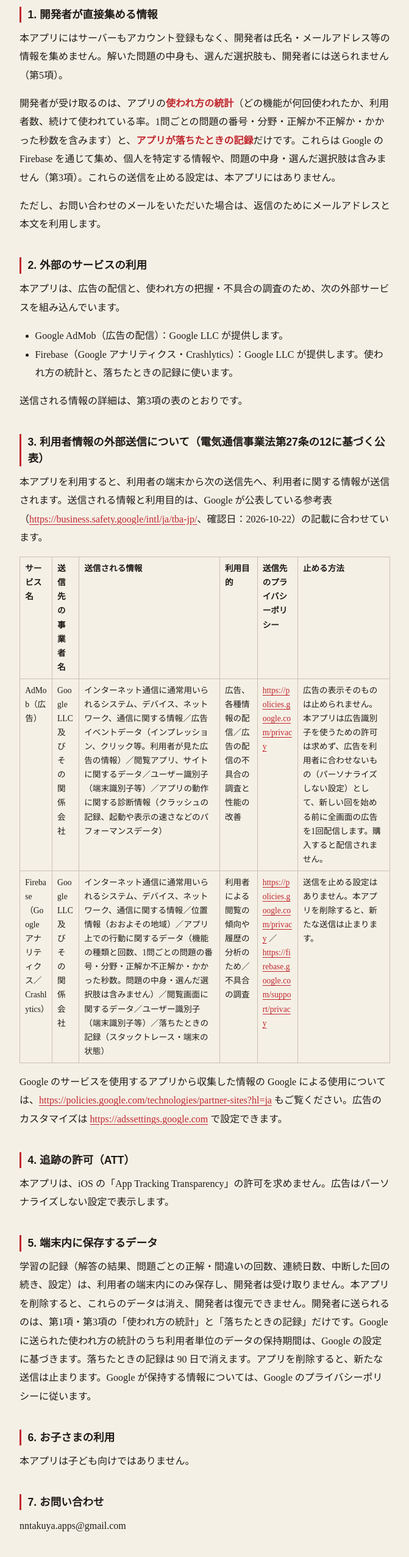
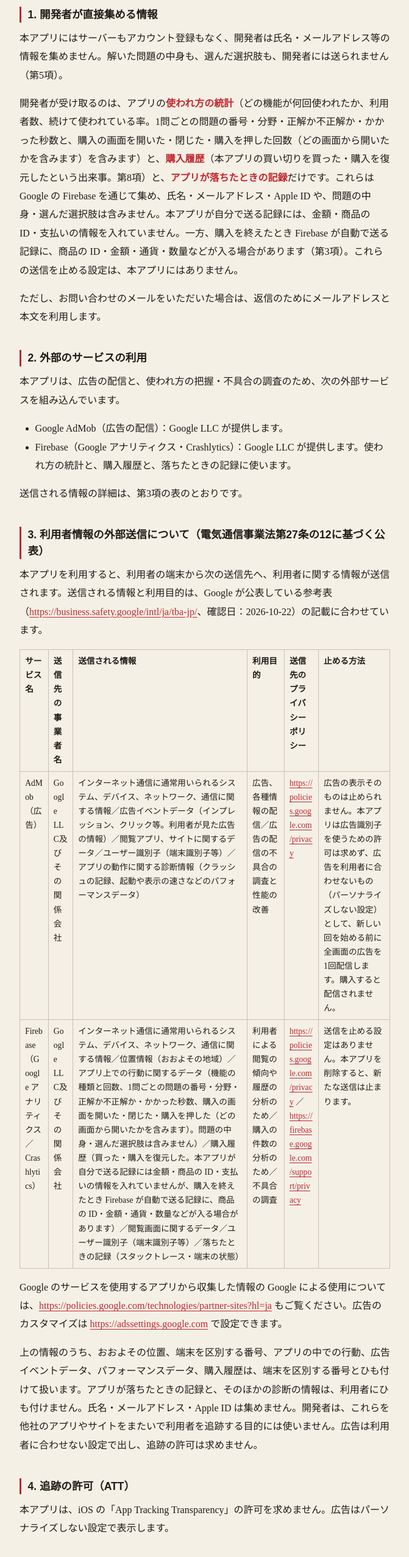
Before and after one commit to nntakuya/nntakuya.github.io, a plain HTML site: page itp-drill/privacy.html in a window 1280 px wide. Shown: the part 240-2794 px from the top of the page at 61% size, without its empty margins (304-975 px from the left). Drawn offline with Linux system fonts and the light colour scheme.

Commit message:
ITP 一問一答のプライバシーポリシーを第 9 版にする（購入履歴をひも付く・自動の購入の記録の書き分け・改定日 2026-11-22。D-674・D-700・D-701）
Co-Authored-By: Claude Opus 5.5 <noreply@anthropic.com>

```diff
--- a/itp-drill/privacy.html
+++ b/itp-drill/privacy.html
@@ -13,33 +13,34 @@
 <p>開発者 nntakuya（以下「開発者」）は、iOS アプリ「ITパスポート 一問一答」（以下「本アプリ」）における利用者の情報の取り扱いを、以下のとおり定めます。</p>
 <h2>1. 開発者が直接集める情報</h2>
 <p>本アプリにはサーバーもアカウント登録もなく、開発者は氏名・メールアドレス等の情報を集めません。解いた問題の中身も、選んだ選択肢も、開発者には送られません（第5項）。</p>
-<p>開発者が受け取るのは、アプリの<strong>使われ方の統計</strong>（どの機能が何回使われたか、利用者数、続けて使われている率。1問ごとの問題の番号・分野・正解か不正解か・かかった秒数を含みます）と、<strong>アプリが落ちたときの記録</strong>だけです。これらは Google の Firebase を通じて集め、個人を特定する情報や、問題の中身・選んだ選択肢は含みません（第3項）。これらの送信を止める設定は、本アプリにはありません。</p>
+<p>開発者が受け取るのは、アプリの<strong>使われ方の統計</strong>（どの機能が何回使われたか、利用者数、続けて使われている率。1問ごとの問題の番号・分野・正解か不正解か・かかった秒数と、購入の画面を開いた・閉じた・購入を押した回数（どの画面から開いたかを含みます）を含みます）と、<strong>購入履歴</strong>（本アプリの買い切りを買った・購入を復元したという出来事。第8項）と、<strong>アプリが落ちたときの記録</strong>だけです。これらは Google の Firebase を通じて集め、氏名・メールアドレス・Apple ID や、問題の中身・選んだ選択肢は含みません。本アプリが自分で送る記録には、金額・商品の ID・支払いの情報を入れていません。一方、購入を終えたとき Firebase が自動で送る記録に、商品の ID・金額・通貨・数量などが入る場合があります（第3項）。これらの送信を止める設定は、本アプリにはありません。</p>
 <p>ただし、お問い合わせのメールをいただいた場合は、返信のためにメールアドレスと本文を利用します。</p>
 <h2>2. 外部のサービスの利用</h2>
 <p>本アプリは、広告の配信と、使われ方の把握・不具合の調査のため、次の外部サービスを組み込んでいます。</p>
-<ul><li>Google AdMob（広告の配信）：Google LLC が提供します。</li><li>Firebase（Google アナリティクス・Crashlytics）：Google LLC が提供します。使われ方の統計と、落ちたときの記録に使います。</li></ul>
+<ul><li>Google AdMob（広告の配信）：Google LLC が提供します。</li><li>Firebase（Google アナリティクス・Crashlytics）：Google LLC が提供します。使われ方の統計と、購入履歴と、落ちたときの記録に使います。</li></ul>
 <p>送信される情報の詳細は、第3項の表のとおりです。</p>
 <h2>3. 利用者情報の外部送信について（電気通信事業法第27条の12に基づく公表）</h2>
 <p>本アプリを利用すると、利用者の端末から次の送信先へ、利用者に関する情報が送信されます。送信される情報と利用目的は、Google が公表している参考表（<a href="https://business.safety.google/intl/ja/tba-jp/">https://business.safety.google/intl/ja/tba-jp/</a>、確認日：2026-10-22）の記載に合わせています。</p>
 <div class="table"><table><thead><tr><th scope="col">サービス名</th><th scope="col">送信先の事業者名</th><th scope="col">送信される情報</th><th scope="col">利用目的</th><th scope="col">送信先のプライバシーポリシー</th><th scope="col">止める方法</th></tr></thead><tbody>
 <tr><td>AdMob（広告）</td><td>Google LLC及びその関係会社</td><td>インターネット通信に通常用いられるシステム、デバイス、ネットワーク、通信に関する情報／広告イベントデータ（インプレッション、クリック等。利用者が見た広告の情報）／閲覧アプリ、サイトに関するデータ／ユーザー識別子（端末識別子等）／アプリの動作に関する診断情報（クラッシュの記録、起動や表示の速さなどのパフォーマンスデータ）</td><td>広告、各種情報の配信／広告の配信の不具合の調査と性能の改善</td><td><a href="https://policies.google.com/privacy?hl=ja">https://policies.google.com/privacy</a></td><td>広告の表示そのものは止められません。本アプリは広告識別子を使うための許可は求めず、広告を利用者に合わせないもの（パーソナライズしない設定）として、新しい回を始める前に全画面の広告を1回配信します。購入すると配信されません。</td></tr>
-<tr><td>Firebase（Google アナリティクス／Crashlytics）</td><td>Google LLC及びその関係会社</td><td>インターネット通信に通常用いられるシステム、デバイス、ネットワーク、通信に関する情報／位置情報（おおよその地域）／アプリ上での行動に関するデータ（機能の種類と回数、1問ごとの問題の番号・分野・正解か不正解か・かかった秒数。問題の中身・選んだ選択肢は含みません）／閲覧画面に関するデータ／ユーザー識別子（端末識別子等）／落ちたときの記録（スタックトレース・端末の状態）</td><td>利用者による閲覧の傾向や履歴の分析のため／不具合の調査</td><td><a href="https://policies.google.com/privacy?hl=ja">https://policies.google.com/privacy</a> ／ <a href="https://firebase.google.com/support/privacy">https://firebase.google.com/support/privacy</a></td><td>送信を止める設定はありません。本アプリを削除すると、新たな送信は止まります。</td></tr>
+<tr><td>Firebase（Google アナリティクス／Crashlytics）</td><td>Google LLC及びその関係会社</td><td>インターネット通信に通常用いられるシステム、デバイス、ネットワーク、通信に関する情報／位置情報（おおよその地域）／アプリ上での行動に関するデータ（機能の種類と回数、1問ごとの問題の番号・分野・正解か不正解か・かかった秒数、購入の画面を開いた・閉じた・購入を押した（どの画面から開いたかを含みます）。問題の中身・選んだ選択肢は含みません）／購入履歴（買った・購入を復元した。本アプリが自分で送る記録には金額・商品の ID・支払いの情報を入れていませんが、購入を終えたとき Firebase が自動で送る記録に、商品の ID・金額・通貨・数量などが入る場合があります）／閲覧画面に関するデータ／ユーザー識別子（端末識別子等）／落ちたときの記録（スタックトレース・端末の状態）</td><td>利用者による閲覧の傾向や履歴の分析のため／購入の件数の分析のため／不具合の調査</td><td><a href="https://policies.google.com/privacy?hl=ja">https://policies.google.com/privacy</a> ／ <a href="https://firebase.google.com/support/privacy">https://firebase.google.com/support/privacy</a></td><td>送信を止める設定はありません。本アプリを削除すると、新たな送信は止まります。</td></tr>
 </tbody></table></div>
 <p>Google のサービスを使用するアプリから収集した情報の Google による使用については、<a href="https://policies.google.com/technologies/partner-sites?hl=ja">https://policies.google.com/technologies/partner-sites?hl=ja</a> もご覧ください。広告のカスタマイズは <a href="https://adssettings.google.com">https://adssettings.google.com</a> で設定できます。</p>
+<p>上の情報のうち、おおよその位置、端末を区別する番号、アプリの中での行動、広告イベントデータ、パフォーマンスデータ、購入履歴は、端末を区別する番号とひも付けて扱います。アプリが落ちたときの記録と、そのほかの診断の情報は、利用者にひも付けません。氏名・メールアドレス・Apple ID は集めません。開発者は、これらを他社のアプリやサイトをまたいで利用者を追跡する目的には使いません。広告は利用者に合わせない設定で出し、追跡の許可は求めません。</p>
 <h2>4. 追跡の許可（ATT）</h2>
 <p>本アプリは、iOS の「App Tracking Transparency」の許可を求めません。広告はパーソナライズしない設定で表示します。</p>
 <h2>5. 端末内に保存するデータ</h2>
-<p>学習の記録（解答の結果、問題ごとの正解・間違いの回数、連続日数、中断した回の続き、設定）は、利用者の端末内にのみ保存し、開発者は受け取りません。本アプリを削除すると、これらのデータは消え、開発者は復元できません。開発者に送られるのは、第1項・第3項の「使われ方の統計」と「落ちたときの記録」だけです。Google に送られた使われ方の統計のうち利用者単位のデータの保持期間は、Google の設定に基づきます。落ちたときの記録は 90 日で消えます。アプリを削除すると、新たな送信は止まります。Google が保持する情報については、Google のプライバシーポリシーに従います。</p>
+<p>学習の記録（問題ごとの正解・間違いの回数、連続日数、中断した回の続き、設定）は、利用者の端末内に保存します。開発者は、この記録そのものは受け取りません。ただし、1問を答えるたびに、その問題の番号・分野・正解か不正解か・かかった秒数を、第1項・第3項の「使われ方の統計」として送ります。本アプリを削除すると、端末内の記録は消え、開発者は復元できません。開発者に送られるのは、第1項・第3項の「使われ方の統計」「購入履歴」「落ちたときの記録」だけです。Google に送られた使われ方の統計のうち利用者単位のデータの保持期間は、Google の設定に基づきます。落ちたときの記録は 90 日で消えます。アプリを削除すると、新たな送信は止まります。Google が保持する情報については、Google のプライバシーポリシーに従います。</p>
 <h2>6. お子さまの利用</h2>
 <p>本アプリは子ども向けではありません。</p>
 <h2>7. お問い合わせ</h2>
 <p>nntakuya.apps@gmail.com</p>
 <h2>8. 購入について</h2>
-<p>本アプリの購入（買い切り）の手続きと支払いは、Apple が行います。購入の記録は Apple が扱い、支払いの情報（カード番号など）は開発者に届きません。本アプリが端末内に持つのは、購入済みかどうかだけです。開発者は購入の履歴を集めず、金額や商品の ID を、第1項・第3項の使われ方の統計に含めて送ることもありません。購入の画面を開いた・閉じた、購入を押した、購入や復元が済んだ、などの回数は、使われ方を知るために Firebase に送ります。金額・商品の ID・支払いの情報は送りません。</p>
+<p>本アプリの購入（買い切り）の手続きと支払いは、Apple が行います。本アプリが端末内に持つのは、購入済みかどうかだけです。開発者は、買った・購入を復元したという出来事（購入履歴）と、購入の画面を開いた・閉じた・購入を押した回数（どの画面から開いたかを含みます）を、使われ方を知るために Firebase を通じて受け取ります（第1項・第3項）。本アプリが自分で送る記録には、金額・商品の ID・支払いの情報を入れていません。ただし、購入を終えたとき Firebase が自動で送る記録に、商品の ID・金額・通貨・数量などが入る場合があります（第3項）。ひも付けの扱いは第3項のとおりです。</p>
 <h2>9. 改定</h2>
 <p>本ポリシーは必要に応じて改定します。重要な変更は、本アプリ内または本ページでお知らせします。</p>
 <p>制定日：2026-10-31</p>
-<p>改定日：2026-11-11</p>
+<p>改定日：2026-11-22</p>
 </main>
 <footer><p>運営：nntakuya</p></footer>
 </body>
```
